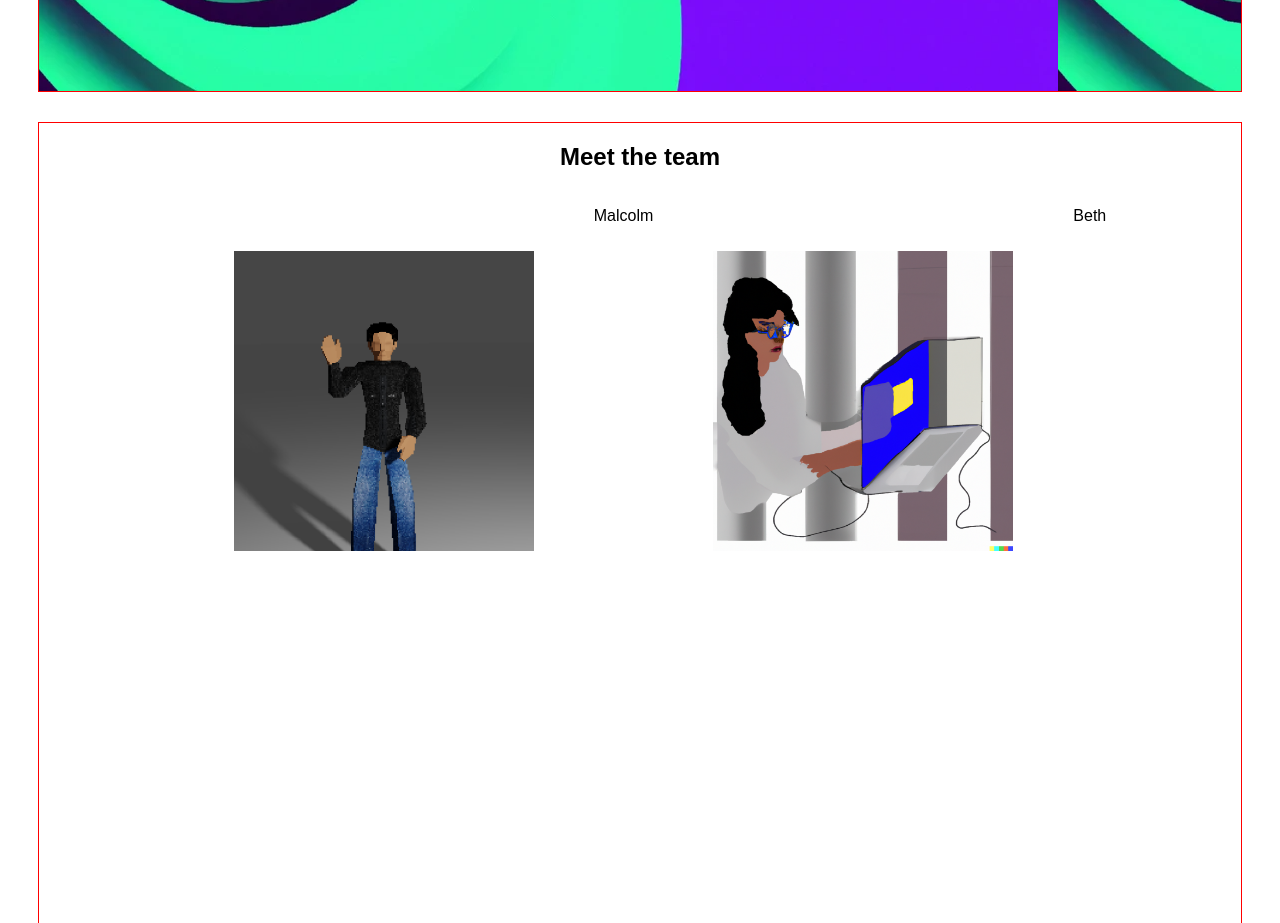
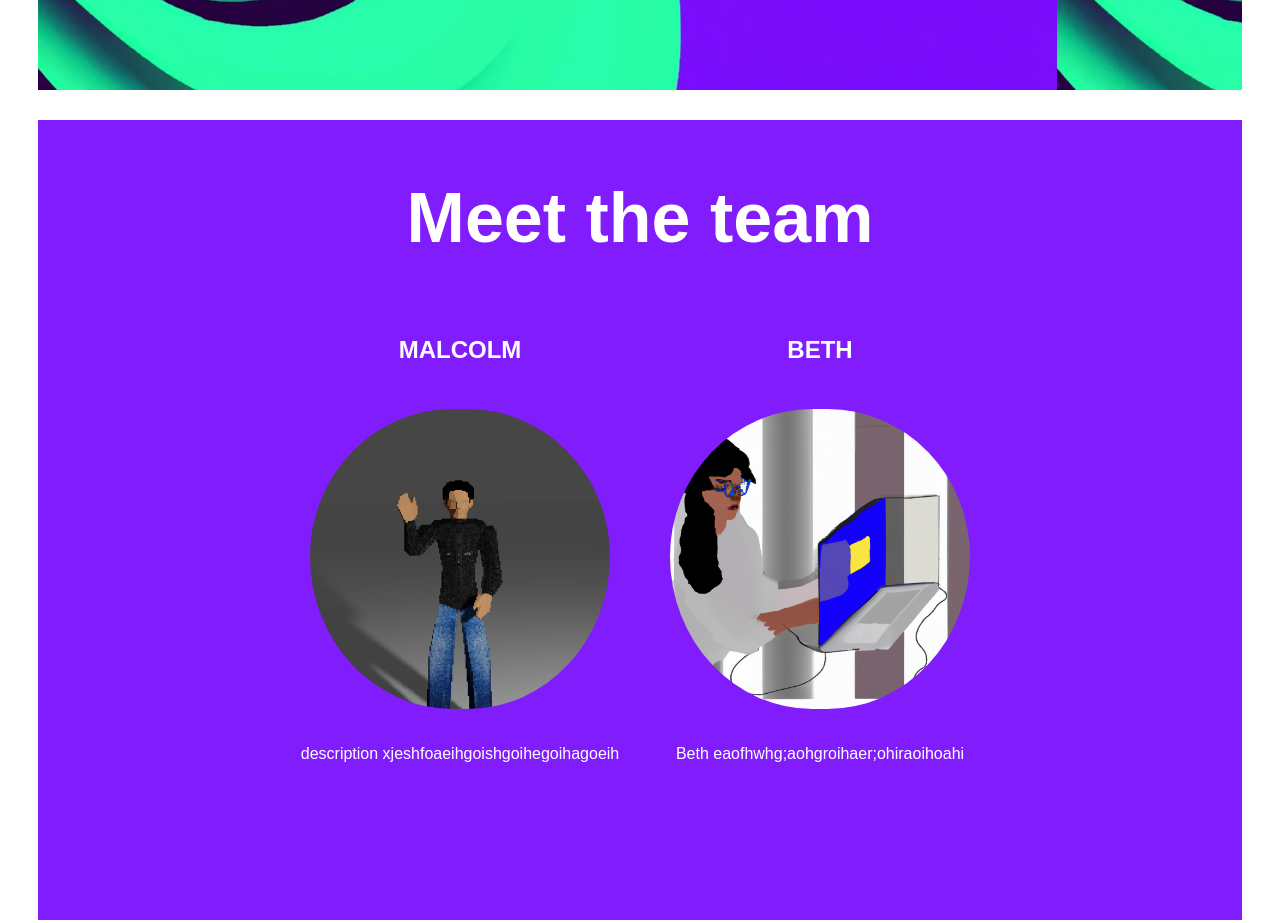
Before and after one commit to fac27/agency-website, a plain HTML site: page index.html in a window 1280 px wide. Shown: the part 740-1663 px from the top of the page. Drawn offline with Linux system fonts and the light colour scheme; a script that the page names is missing.

Commit message:
team section updates

```diff
--- a/index.html
+++ b/index.html
@@ -10,13 +10,14 @@
     <meta name="description" content="Welcome to the Agency Website!">
 </head>
 <body>
-<section id="section-home" class="section header-img section-layout">
+
+<section id="section-home" class="section header-img section-layout right-text-margin">
         <nav>
             <ul class="no-bullets horizontal-flex-layout right-text-margin justify-space-between">
-                <li class="navlink"><a href="">HOME</a></li>
-                <li class="navlink"><a href="">THE TEAM</a></li>
-                <li class="navlink"><a href="">ABOUT</a></li>
-                <li class="navlink"><a href="">CONTACT</a></li>
+                <li class="navlink"><a href="#section-home">HOME</a></li>
+                <li class="navlink"><a href="#section-team">THE TEAM</a></li>
+                <li class="navlink"><a href="#section-about">ABOUT</a></li>
+                <li class="navlink"><a href="#section-contact">CONTACT</a></li>
             </ul>
                 <!-- <div class="navmenubutton" id="responsivemenu"></div> -->
         </nav>
@@ -32,23 +33,29 @@
     src="imagery-folder/agency-website-header.png"/> -->
 </section>
 
-<section id="section-team" class="section section-layout center-items">
-    <h1>Meet the team</h1>
+<section id="section-team" class="section section-layout center-items dark-background">
+    <h1 class="main-text">Meet the team</h1>
     <div id="team-images" class="horizontal-flex-layout">
+        <div id="Malcolm" class="vertical-flex-layout">
+            <h2>MALCOLM</h2>
             <img
                 class="team-images"
                 src="imagery-folder/ps1 me waving.png"
                 alt="Malcom-image"/>
-            <p>Malcolm</p>
+                <p>description xjeshfoaeihgoishgoihegoihagoeih</p>
+        </div>
+        <div id="beth" class="vertical-flex-layout">
+            <h2>BETH</h2>
             <img
                 class="team-images"
                 src="imagery-folder/DALL.E.png"
                 alt="Beth-image"/>
-            <p>Beth</p>
+                <p>Beth eaofhwhg;aohgroihaer;ohiraoihoahi</p>
+        </div>
     </div>
 </section>
 
-<section class="section section-layout center-items" id="section-about">
+<section class="section section-layout center-items dark-background" id="section-about">
     <div class="grey-box">
         <h1>About us</h1>
         <p> We are a web design agency based in London, helping to shape and form the most
@@ -60,7 +67,7 @@
     </div>
 </section>
 
-<section class="section section-layout center-items" id="section-contact">
+<section class="section section-layout center-items dark-background" id="section-contact">
 
         <form class="section-layout" id="contact-form" >
             <h1 class="vertical-space-lg">Leave us a comment</h1>
--- a/styles.css
+++ b/styles.css
@@ -1,3 +1,6 @@
+html {
+    scroll-behavior: smooth;
+  }
 
 body {
     font-family: sans-serif;
@@ -7,15 +10,14 @@ body {
 /* ALL SECTIONS STYLING */
 
 .section {
-    border: 1px solid red;
     height: 100vh;
+    color: white;
 }
 
 /* HEADER */
 
 .header-img {
     background-image: url("imagery-folder/agency-website-header.png");
-    color: white;
 }
 
 .header-image {
@@ -23,8 +25,8 @@ body {
 }
 
 a {
-    color: white;
     text-decoration: none;
+     color: white;
 }
 
 .no-bullets {
@@ -49,7 +51,12 @@ a:hover {
 
 .main-text {
     font-size: 70px;
+    color: white;
 }
+
+/* .fixed-nav {
+    position: fixed;
+} */
 
 /* CLASS LAYOUTS WE CAN APPLY TO MULTIPLE ELEMENTS */
 
@@ -69,6 +76,11 @@ a:hover {
     justify-content: center;
 }
 
+.vertical-flex-layout {
+    display: flex;
+    flex-direction: column;
+}
+
 .justify-space-between {
     justify-content: space-between;
 }
@@ -83,8 +95,13 @@ a:hover {
 
 .team-images {
     width: 300px;
-    padding: 60px;
+    padding: 25px 30px 20px 30px;
+    border-radius: 400px;
 
+}
+
+.dark-background {
+    background-color: rgb(129, 28, 252);
 }
 
 /* GREY BOX */
```
Lines whose indentation alone changed are shown as unchanged.
